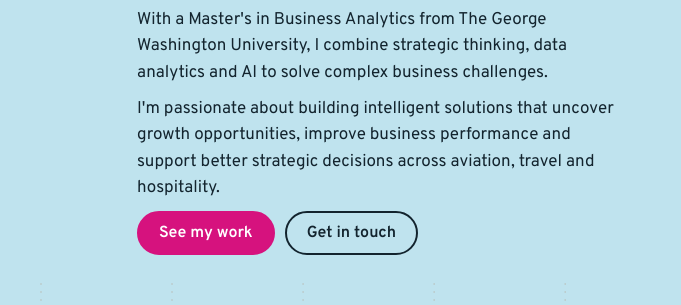
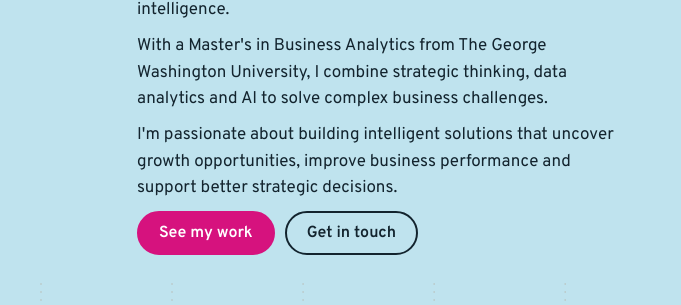
Before and after one commit to Joe05062000/joe05062000.github.io, a plain HTML site: page index.html in a window 1280 px wide. Shown: the part 228-533 px from the top of the page, 599-1280 px from the left. Drawn offline with Linux system fonts and the light colour scheme.

Commit message:
Update passion statement in index.html
Removed specific industries from the passion statement.

```diff
--- a/index (3).html
+++ b/index.html
@@ -112,7 +112,7 @@ footer{padding:22px max(5vw,16px);font-size:14px;color:var(--soft)}
       <div>
         <p>I'm a strategy and analytics professional with experience at Emirates Airlines and Hudson Crossing, specializing in corporate strategy, commercial growth and market intelligence.</p>
         <p>With a Master's in Business Analytics from The George Washington University, I combine strategic thinking, data analytics and AI to solve complex business challenges.</p>
-        <p>I'm passionate about building intelligent solutions that uncover growth opportunities, improve business performance and support better strategic decisions across aviation, travel and hospitality.</p>
+        <p>I'm passionate about building intelligent solutions that uncover growth opportunities, improve business performance and support better strategic decisions.</p>
         <div class="btns"><a class="btn p" href="#work">See my work</a><a class="btn" href="#contact">Get in touch</a></div>
       </div>
     </div>
```
